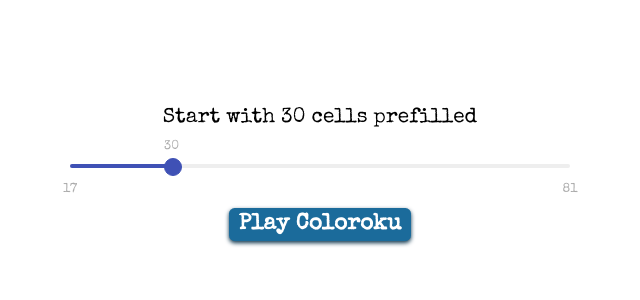
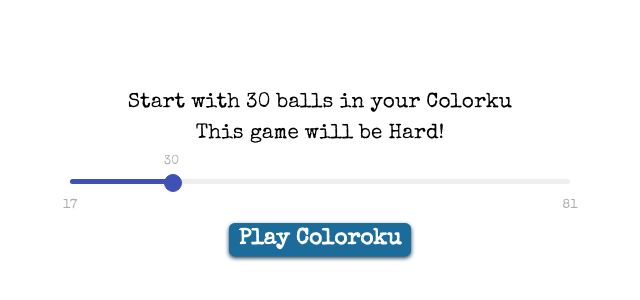
Before and after one commit to paavasb/Colorku-React-Game, a Next.js app: page / in a window 1280 px wide. Shown: the part 226-526 px from the top of the page, without its empty margins (320-960 px from the left). Built offline with nearby package versions, Linux system fonts and the light colour scheme.

Commit message:
Difficulty Levels Added

```diff
--- a/pages/index.js
+++ b/pages/index.js
@@ -21,7 +21,7 @@
 import { height } from 'window-size';
 
 
-const Description = 'Discover the next evolution of Sudoku with amazing graphics, animations, and user-friendly features. Enjoy a Sudoku experience like you never have before with customizable game generation, cell highlighting, intuitive controls and more!';
+const Description = 'Play Colorku - the color sudoku game!';
 const cellWidth = 2.5;
 
 const LightBlue100 = '#B3E5FC';
@@ -207,6 +207,17 @@
   return false;
 }
 
+function hardness(value) {
+    if(value <= 30) {
+      return "Hard";
+    }
+    if(value <= 60) {
+      return "Medium";
+    }
+    return "Easy";
+  }
+
+
 class GenerationUI extends Component {
   constructor(props) {
     super(props);
@@ -218,10 +229,12 @@
     this.props.generateGame(this.state.value);
   }
 
+
   render() {
     return (
       <div className="generation">
-        <div className="copy">Start with {this.state.value} cells prefilled</div>
+        <div className="copy">Start with {this.state.value} balls in your Colorku</div>
+        <div className="copy">This game will be {hardness(this.state.value)}!</div>
         <InputRange
           maxValue={81}
           minValue={17}
@@ -824,15 +837,15 @@
     return (
       <div className="body">
         <NextHead>
-          <title>Sudoku Evolved</title>
+          <title>Colorku</title>
           <meta name="viewport" content="initial-scale=1.0, width=device-width" />
           <meta name="description" content={Description} />
           <link href="https://fonts.googleapis.com/css?family=Special+Elite" rel="stylesheet" />
-          <meta property="og:url" content="https://sudoku.sitianliu.com/" />
-          <meta property="og:title" content="Sudoku Evolved" />
+          <meta property="og:url" content="https://github.com/paavasb/Colorku-React-Game" />
+          <meta property="og:title" content="Colorku" />
           <meta property="og:type" content="website" />
           <meta property="og:description" content={Description} />
-          <meta property="og:image" content="https://sudoku.sitianliu.com/static/og-image.png" />
+          {/* <meta property="og:image" content="https://sudoku.sitianliu.com/static/og-image.png" /> */}
         </NextHead>
         {!board && this.renderGenerationUI()}
         {board && this.renderHeader()}
```
